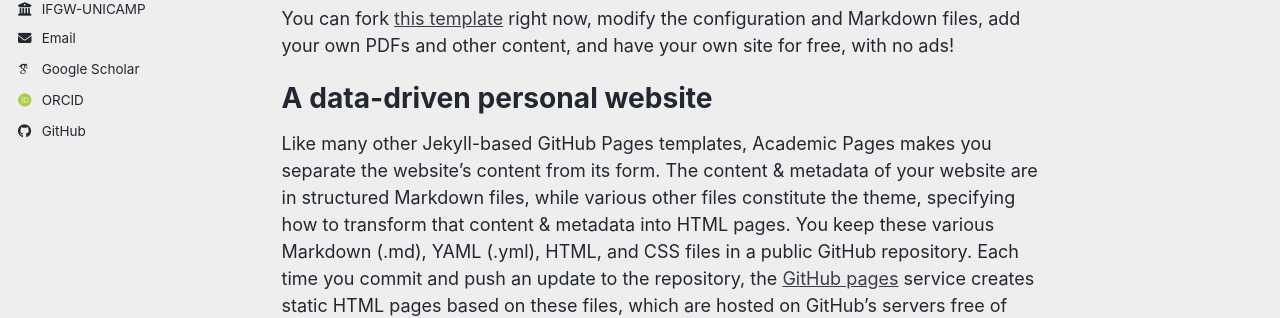
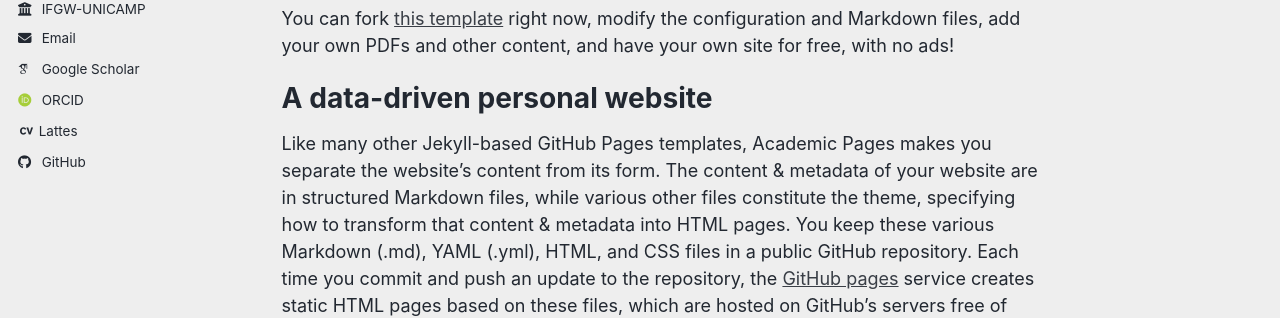
Before and after one commit to ricardomosna/ricardomosna.github.io, a Jekyll site: the page built from _pages/about.md, in a window 1280 px wide. Shown: the part 404-722 px from the top of the page. Built offline with Jekyll 4.4.1, drawn with Linux system fonts in a browser that asks for light colours; some web fonts are replaced; a script bundle is joined from its source files by our own code; library files that are not in the unit come from our copies.

Commit message:
inclusao do lattes

```diff
--- a/_includes/author-profile.html
+++ b/_includes/author-profile.html
@@ -74,6 +74,10 @@
       {% if author.zotero %}
         <li><a href="{{ author.zotero }}"><i class="ai ai-zotero ai-fw icon-pad-right"></i>Zotero</a></li>
       {% endif %}
+      {% if author.lattes %}
+      <li><a href="{{ author.lattes }}"><i class="ai ai-cv ai-fw" aria-hidden="true"></i> Lattes</a></li>
+      {% endif %}
+
 
       <!-- Font Awesome icons / Repositories and software development -->
       {% if author.bitbucket %}
```
